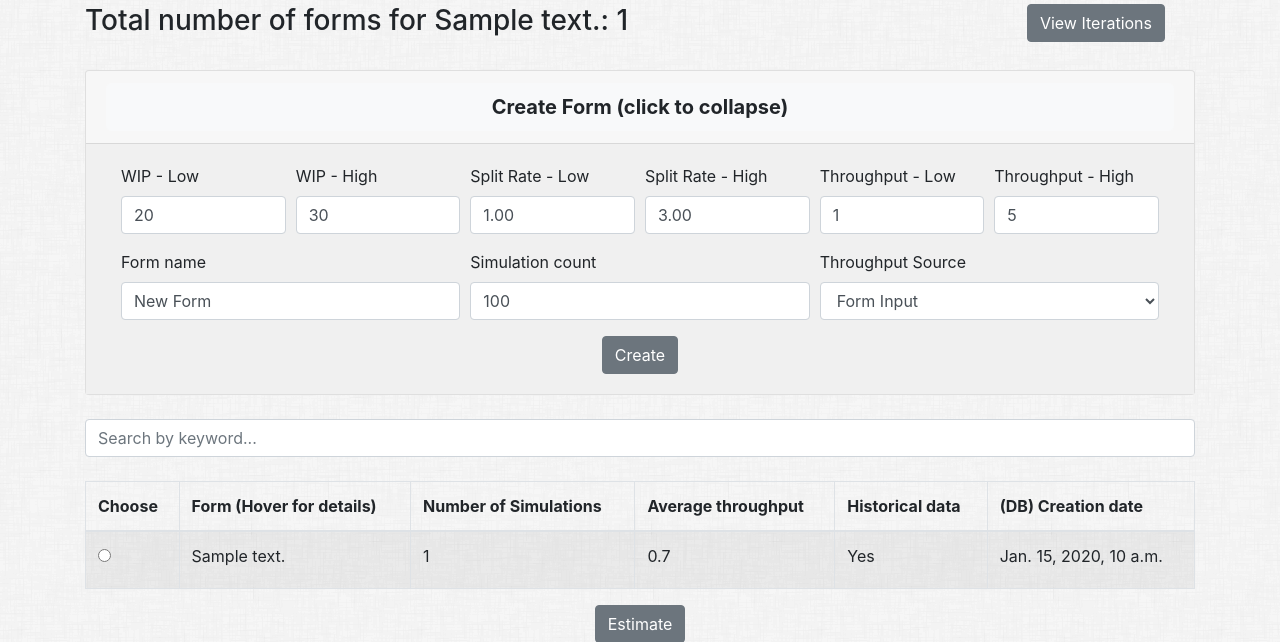
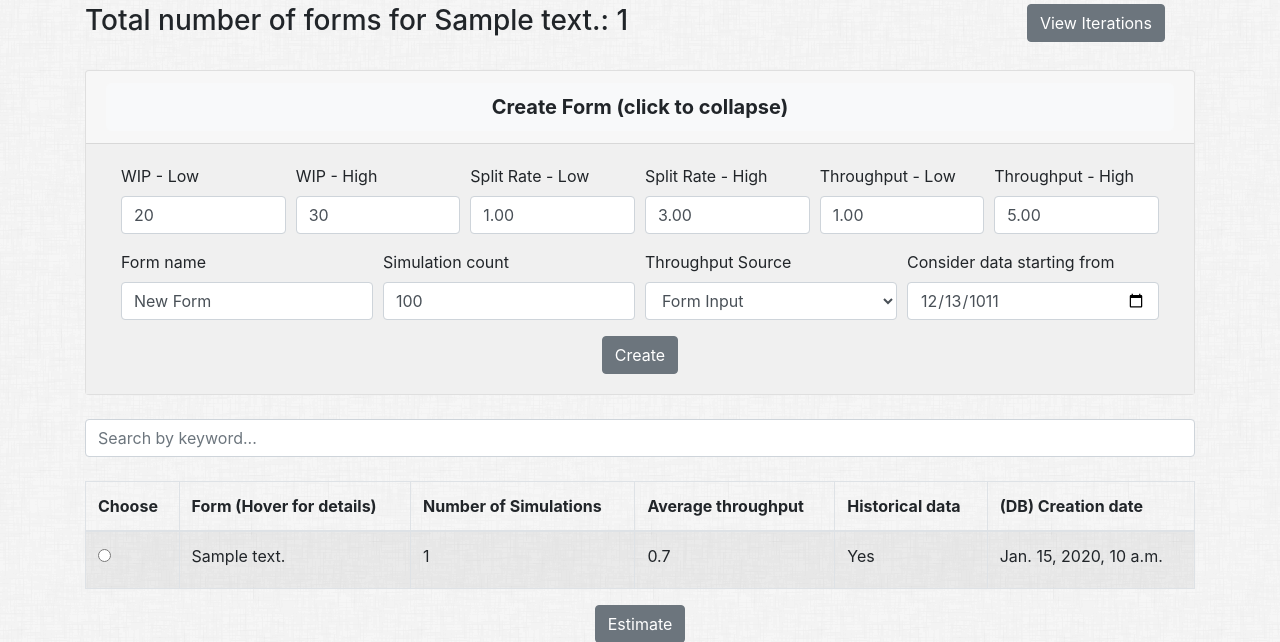
Before and after one commit to msm416/4castinate, a Django app: page /forecast/1/ in a window 1280 px wide. Shown: the part 132-774 px from the top of the page. Run offline with Django 3.2, Linux system fonts and the light colour scheme; tables that the repository leaves empty hold one stand-in row (values such as "Sample post"); some libraries are stand-ins or nearby versions.

Commit message:
Add start date and fix throughput computation (new sprints => simulate again)

```diff
--- a/forecast/models.py
+++ b/forecast/models.py
@@ -6,7 +6,7 @@ from django.db import models
 from django.utils import timezone
 
 WEEK_IN_DAYS = 7
-LONG_TIME_AGO = datetime.strptime("13/12/1110", "%d/%m/%Y")
+LONG_TIME_AGO = "1011-12-13"
 
 
 class Board(models.Model):
@@ -46,7 +46,7 @@ class Form(models.Model):
     board = models.ForeignKey(Board, on_delete=models.CASCADE)
     description = models.CharField(max_length=200)
     creation_date = models.DateTimeField(default=timezone.now)
-    start_date = models.DateTimeField(default=LONG_TIME_AGO)
+    start_date = models.DateTimeField(default=datetime.strptime(LONG_TIME_AGO, "%Y-%m-%d"))
     wip_lower_bound = models.PositiveSmallIntegerField(default=20)
     wip_upper_bound = models.PositiveSmallIntegerField(default=30)
     split_factor_lower_bound = models.FloatField(default=1.00)
@@ -56,8 +56,8 @@ class Form(models.Model):
     # Default: all sprints are of 1 week
     throughput_period_length = models.PositiveSmallIntegerField(default=1)
 
-    throughput_lower_bound = models.PositiveSmallIntegerField(default=1)
-    throughput_upper_bound = models.PositiveSmallIntegerField(default=5)
+    throughput_lower_bound = models.FloatField(default=1.00)
+    throughput_upper_bound = models.FloatField(default=5.00)
 
     # Default: we consider forms that don't use historical data
     throughput_from_data = models.BooleanField(default=False)
@@ -84,16 +84,25 @@ class Form(models.Model):
         # TODO: Recompute this in data forms
         # Run only once per Form
 
+        throughput_avg = self.get_throughput_avg()
+
+        if self.throughput_from_data:
+            if self.throughput_lower_bound == throughput_avg:
+                return
+            else:
+                self.throughput_lower_bound = throughput_avg
+                self.throughput_upper_bound = throughput_avg
+                self.save()
+        else:
+            if self.simulation_set.exists():
+                return
+
         durations = ""
-        if self.simulation_set.count() != 0:
-            return
-
         start_time = time.time()
         for i in range(self.simulation_count):
             wip = random.uniform(self.wip_lower_bound, self.wip_upper_bound)
             split_rate = random.uniform(self.split_factor_lower_bound, self.split_factor_upper_bound)
-            weekly_throughput = (self.get_throughput_avg() if self.throughput_from_data
-                                 else random.uniform(self.throughput_lower_bound, self.throughput_upper_bound))
+            weekly_throughput = random.uniform(self.throughput_lower_bound, self.throughput_upper_bound)
 
             completion_duration = int((wip * split_rate) / weekly_throughput)
             if i == 0:
--- a/forecast/templates/forecast/detail.html
+++ b/forecast/templates/forecast/detail.html
@@ -61,28 +61,32 @@
                                 </div>
                                 <div class="form-group col-md-2">
                                     <label for="throughput_lower_bound">Throughput - Low</label>
-                                    <input type="text" name="throughput_lower_bound" class="form-control" id="throughput_lower_bound" value="1">
+                                    <input type="text" name="throughput_lower_bound" class="form-control" id="throughput_lower_bound" value="1.00">
                                 </div>
                                 <div class="form-group col-md-2">
                                     <label for="throughput_upper_bound">Throughput - High</label>
-                                    <input type="text" name="throughput_upper_bound" class="form-control" id="throughput_upper_bound" value="5">
+                                    <input type="text" name="throughput_upper_bound" class="form-control" id="throughput_upper_bound" value="5.00">
                                 </div>
                             </div>
                             <div class="form-row">
-                                <div class="form-group col-md-4">
+                                <div class="form-group col-md-3">
                                     <label for="description">Form name</label>
                                     <input type="text" class="form-control" name="description" id="description" value="New Form">
                                 </div>
-                                <div class="form-group col-md-4">
+                                <div class="form-group col-md-3">
                                     <label for="simulation_count">Simulation count</label>
                                     <input type="text" name="simulation_count" class="form-control" id="simulation_count" value="100">
                                 </div>
-                                <div class="form-group col-md-4">
+                                <div class="form-group col-md-3">
                                     <label for="throughput_from_data">Throughput Source</label>
                                     <select name="throughput_from_data" id="throughput_from_data" class="form-control">
                                         <option id="inputOptionForm" selected>Form Input</option>
                                         <option id="inputOptionData" >Historical Data</option>
                                     </select>
+                                </div>
+                                <div class="form-group col-md-3">
+                                    <label for="creation_date">Consider data starting from</label>
+                                    <input type="date" name="creation_date" class="form-control" id="creation_date" value="{{LONG_TIME_AGO}}">
                                 </div>
                             </div>
                             <div class="row">
--- a/forecast/views.py
+++ b/forecast/views.py
@@ -6,7 +6,7 @@ from django.urls import reverse
 
 from forecast.helperMethods.rest import jira_get_boards
 from forecast.helperMethods.utils import aggregate_simulations
-from .models import Board, Form, Iteration
+from .models import Board, Form, Iteration, LONG_TIME_AGO
 
 from django.views.decorators.csrf import csrf_exempt
 from django.views.decorators.http import require_POST
@@ -21,7 +21,7 @@ def index(request):
 def detail(request, board_id):
     board = get_object_or_404(Board, pk=board_id)
     latest_form_list = board.form_set.order_by('-creation_date')
-    context = {'board': board, 'latest_form_list': latest_form_list}
+    context = {'board': board, 'latest_form_list': latest_form_list, 'LONG_TIME_AGO': LONG_TIME_AGO}
     return render(request, 'forecast/detail.html', context)
 
 
```
